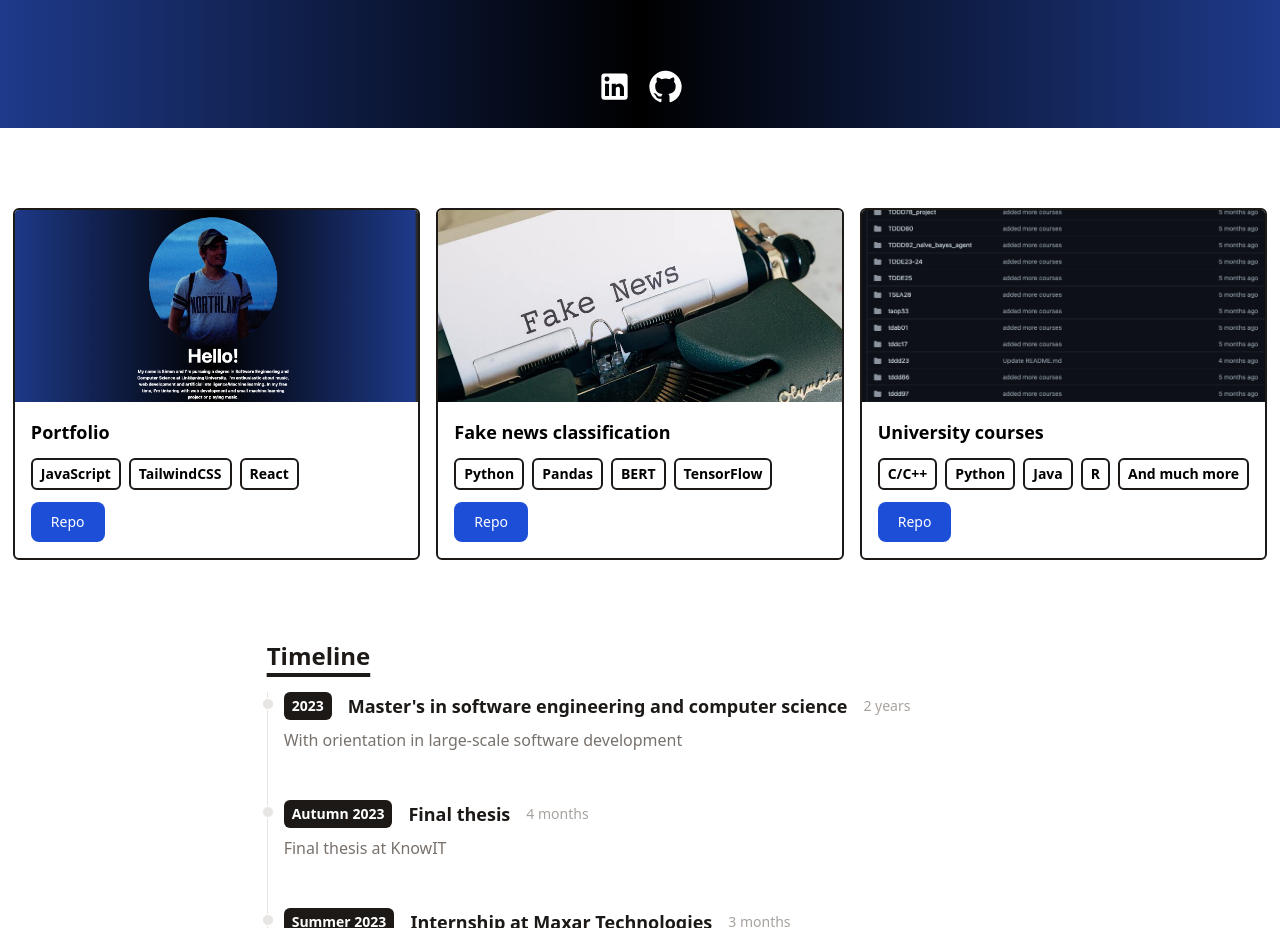
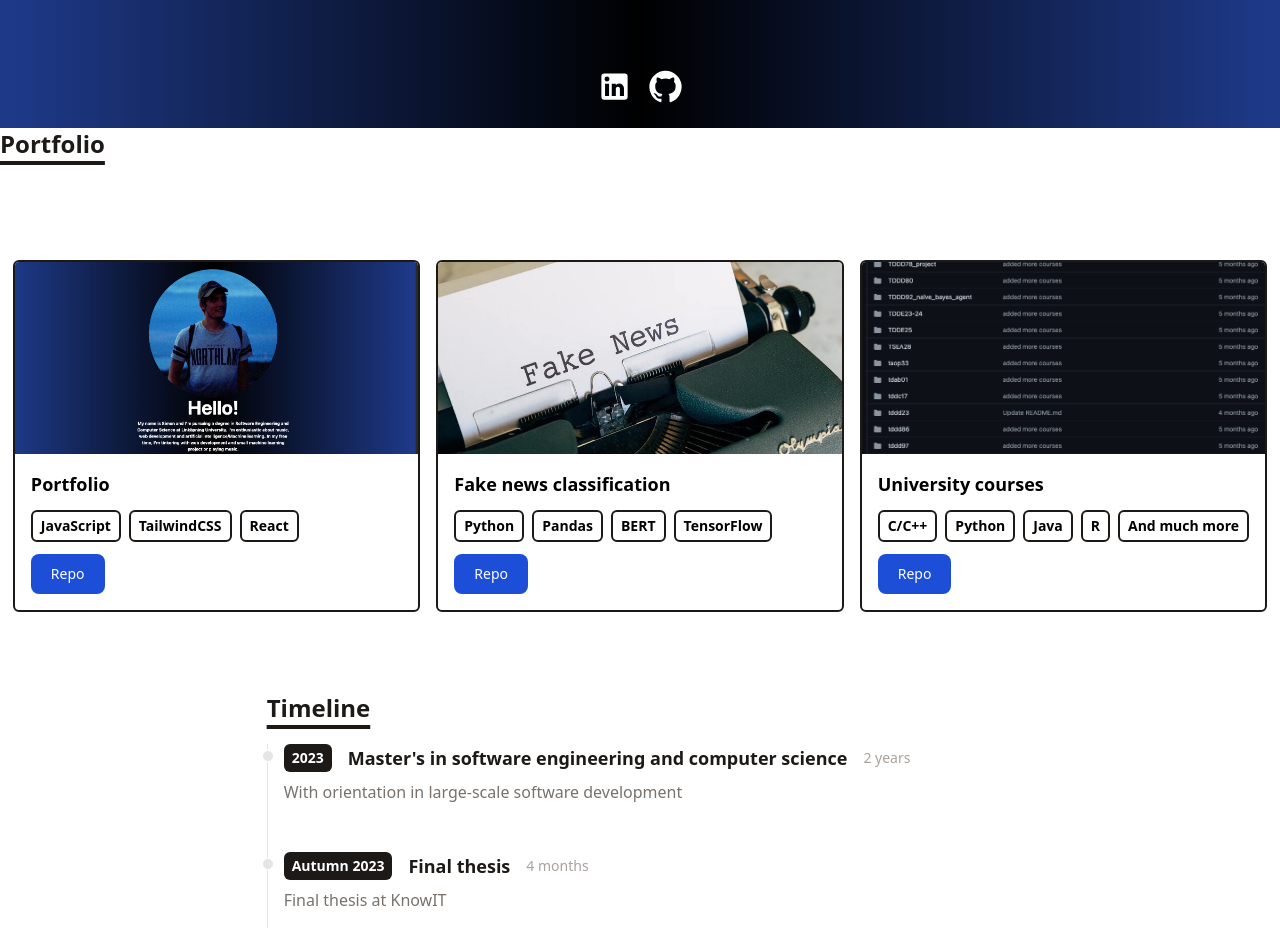
Before and after one commit to Znarvl/portfolio, a React (Vite) app: page / in a window 1280 px wide. Shown: the part 800-1728 px from the top of the page. Built offline with nearby package versions, Linux system fonts and the light colour scheme.

Commit message:
added title to portfolio, need to be align correctly

```diff
--- a/src/components/Portfolio.jsx
+++ b/src/components/Portfolio.jsx
@@ -1,11 +1,18 @@
 import React from "react";
 import portfolio from "../data/portfolio";
 import PortfolioItem from "./PortfolioItem";
+import Title from "./Title";
+
 
 function Portfolio(){
 
     return (
-        <div id='portfolio' className="flex flex-col md:flex-row items-center justify-center ">
+        <div>
+            <div id='portfolio' className="justify-center ml-25">
+            <Title >Portfolio</Title>
+            </div>
+        <div  className="flex flex-col md:flex-row items-center justify-center ">
+
             <div className="grid grid-cols-1 md:grid-cols-2 lg:grid-cols-3 gap-4 mt-20">
                 {portfolio.map(project =>(
                     <PortfolioItem
@@ -16,7 +23,7 @@ function Portfolio(){
                     />
                 ))}
             </div>
-
+            </div>
         </div>
     )
 }
```
